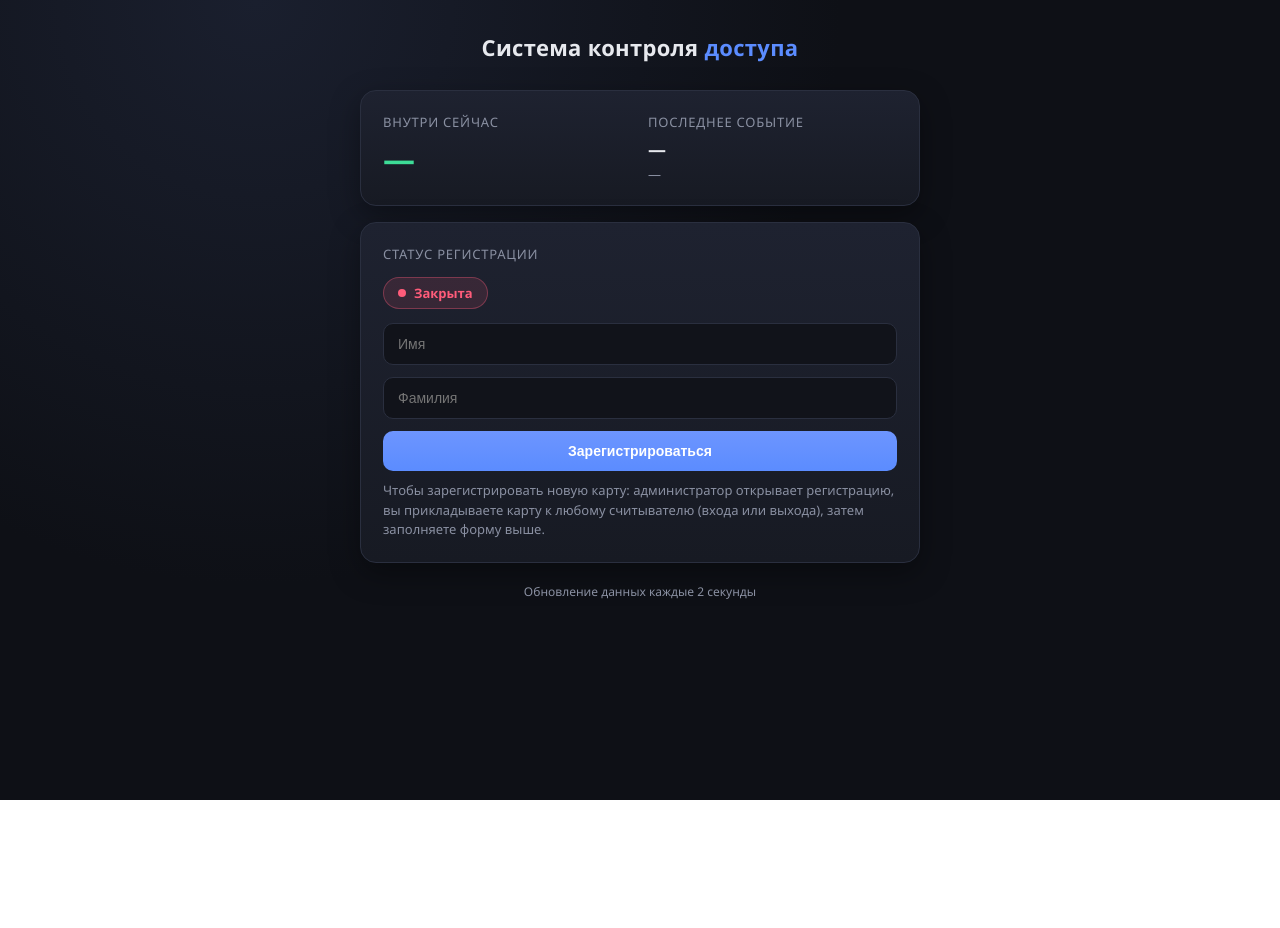
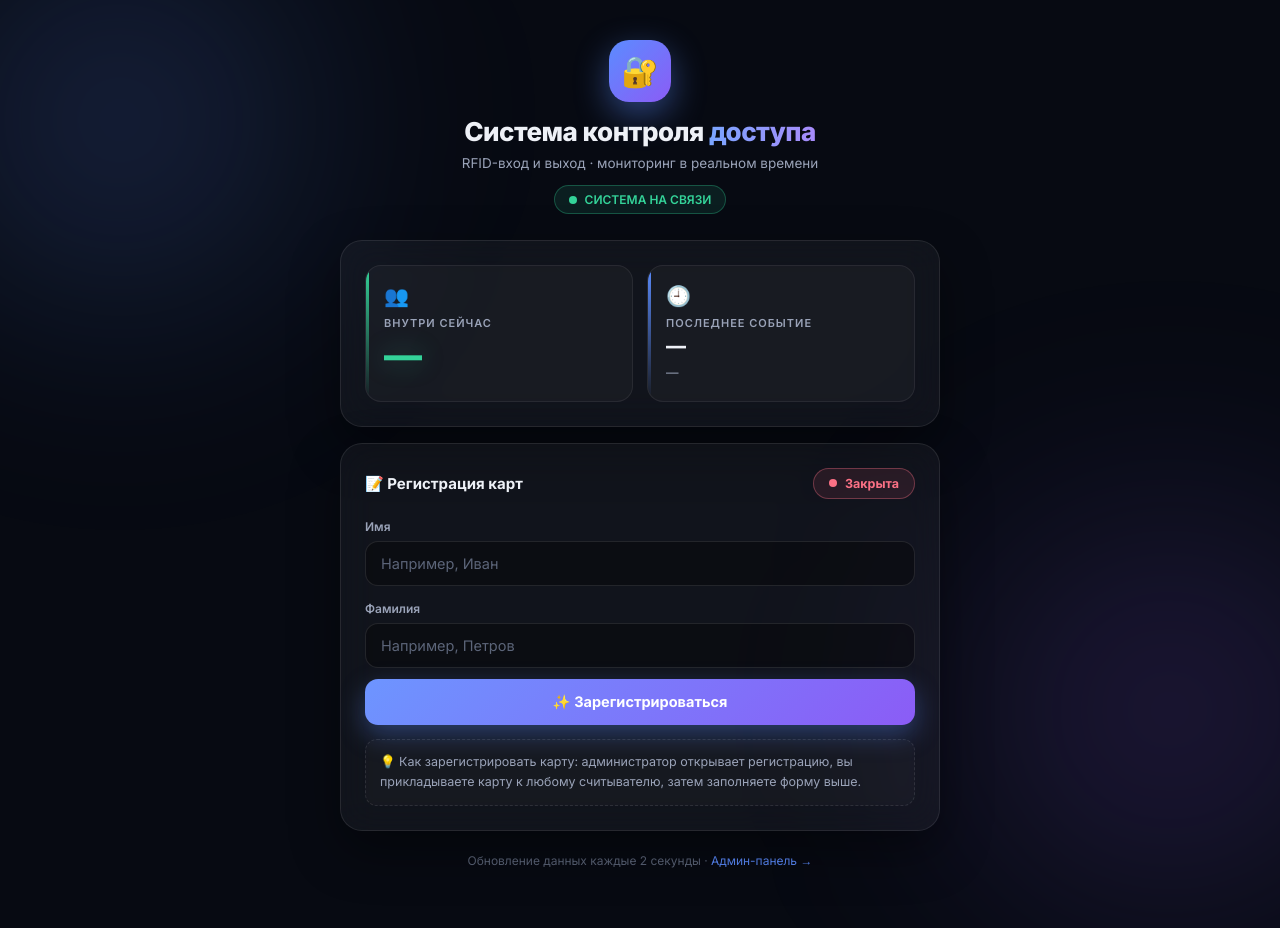
Before and after one commit to SanyaIshak/rfid__Project, a plain HTML site: page public/index.html in a window 1280 px wide. Before the commit the page ends 800 px from the top, so only its background shows below. Drawn offline with Linux system fonts and the light colour scheme; no server answers.

Commit message:
Update index.html

```diff
--- a/public/index.html
+++ b/public/index.html
@@ -5,103 +5,175 @@
 <meta name="viewport" content="width=device-width, initial-scale=1.0">
 <title>Система контроля доступа</title>
 <style>
+  @import url('https://fonts.googleapis.com/css2?family=Inter:wght@400;500;600;700;800&display=swap');
   :root{
-    --bg:#0e1016; --card:#171a23; --card2:#1e2230; --border:#2a2f3f;
-    --text:#e7e9ee; --muted:#8a90a2; --accent:#5b8cff; --green:#3ddc97;
-    --red:#ff5c7a; --yellow:#ffc857;
+    --bg:#070a12; --text:#eef1f7; --muted:#9aa3b8;
+    --accent:#5b8cff; --accent2:#8b5cf6; --green:#34d399; --red:#fb7185; --yellow:#fbbf24;
+    --glass:rgba(255,255,255,.045); --glass-brd:rgba(255,255,255,.09);
   }
   *{box-sizing:border-box;}
   body{
-    margin:0; min-height:100vh; background:
-      radial-gradient(circle at 20% 0%, #1a1f2e 0%, var(--bg) 45%);
-    color:var(--text); font-family:'Segoe UI',Roboto,Arial,sans-serif;
-    display:flex; justify-content:center; padding:32px 16px;
+    margin:0; min-height:100vh; color:var(--text);
+    font-family:'Inter','Segoe UI',Roboto,Arial,sans-serif;
+    background:var(--bg);
+    display:flex; justify-content:center; padding:40px 16px 60px;
+    position:relative; overflow-x:hidden;
   }
-  .wrap{width:100%; max-width:560px;}
-  h1{font-size:22px; font-weight:600; text-align:center; margin:0 0 28px;
-     letter-spacing:.3px;}
-  h1 span{color:var(--accent);}
+  body::before, body::after{
+    content:''; position:fixed; border-radius:50%; filter:blur(110px);
+    pointer-events:none; z-index:0;
+  }
+  body::before{width:560px;height:560px;left:-160px;top:-160px;
+    background:radial-gradient(circle,rgba(91,140,255,.28),transparent 65%);}
+  body::after{width:620px;height:620px;right:-200px;bottom:-220px;
+    background:radial-gradient(circle,rgba(139,92,246,.24),transparent 65%);}
+  .wrap{width:100%; max-width:600px; position:relative; z-index:1;
+    animation:rise .5s ease-out;}
+  @keyframes rise{from{opacity:0; transform:translateY(14px);} to{opacity:1; transform:none;}}
+  .hero{text-align:center; margin-bottom:26px;}
+  .logo{
+    width:62px; height:62px; margin:0 auto 14px; border-radius:20px;
+    display:flex; align-items:center; justify-content:center; font-size:30px;
+    background:linear-gradient(135deg,#5b8cff,#8b5cf6);
+    box-shadow:0 12px 34px rgba(91,140,255,.45);
+  }
+  h1{font-size:26px; font-weight:800; margin:0; letter-spacing:-.02em;}
+  h1 span{background:linear-gradient(90deg,#7aa5ff,#a78bfa);
+    -webkit-background-clip:text; background-clip:text; color:transparent;}
+  .sub{color:var(--muted); font-size:13.5px; margin-top:8px;}
+  .live{display:inline-flex; align-items:center; gap:8px; margin-top:14px;
+    font-size:12px; font-weight:600; color:var(--green);
+    background:rgba(52,211,153,.1); border:1px solid rgba(52,211,153,.3);
+    padding:6px 14px; border-radius:999px;}
+  .pulse{width:8px; height:8px; border-radius:50%; background:var(--green);
+    box-shadow:0 0 0 0 rgba(52,211,153,.6); animation:pulse 1.8s infinite;}
+  @keyframes pulse{70%{box-shadow:0 0 0 9px rgba(52,211,153,0);} 100%{box-shadow:0 0 0 0 rgba(52,211,153,0);}}
   .card{
-    background:linear-gradient(180deg, var(--card2), var(--card));
-    border:1px solid var(--border); border-radius:16px;
-    padding:22px; margin-bottom:16px; box-shadow:0 10px 30px rgba(0,0,0,.35);
+    background:var(--glass); border:1px solid var(--glass-brd);
+    border-radius:22px; padding:24px; margin-bottom:16px;
+    backdrop-filter:blur(18px); -webkit-backdrop-filter:blur(18px);
+    box-shadow:0 20px 50px rgba(0,0,0,.4);
   }
-  .grid2{display:grid; grid-template-columns:1fr 1fr; gap:16px;}
-  .stat-label{color:var(--muted); font-size:13px; text-transform:uppercase;
-     letter-spacing:.06em; margin-bottom:6px;}
-  .stat-value{font-size:32px; font-weight:700;}
-  .stat-value.inside{color:var(--green);}
-  .stat-sub{font-size:13px; color:var(--muted); margin-top:4px;}
-  .badge{
-    display:inline-flex; align-items:center; gap:8px; padding:6px 14px;
-    border-radius:999px; font-size:13px; font-weight:600;
+  .grid2{display:grid; grid-template-columns:1fr 1fr; gap:14px;}
+  @media (max-width:480px){ .grid2{grid-template-columns:1fr;} }
+  .stat{
+    background:rgba(255,255,255,.03); border:1px solid rgba(255,255,255,.07);
+    border-radius:16px; padding:18px; position:relative; overflow:hidden;
   }
-  .badge.open{background:rgba(61,220,151,.12); color:var(--green); border:1px solid rgba(61,220,151,.35);}
-  .badge.closed{background:rgba(255,92,122,.12); color:var(--red); border:1px solid rgba(255,92,122,.35);}
+  .stat::after{content:''; position:absolute; left:0; top:0; bottom:0; width:3px;}
+  .stat.people::after{background:linear-gradient(180deg,var(--green),transparent);}
+  .stat.event::after{background:linear-gradient(180deg,var(--accent),transparent);}
+  .stat-ico{font-size:20px; margin-bottom:8px;}
+  .stat-label{color:var(--muted); font-size:11px; font-weight:600;
+    text-transform:uppercase; letter-spacing:.09em; margin-bottom:6px;}
+  .stat-value{font-size:38px; font-weight:800; letter-spacing:-.03em; line-height:1;}
+  .stat-value.inside{color:var(--green); text-shadow:0 0 26px rgba(52,211,153,.4);}
+  .stat-sub{font-size:12.5px; color:var(--muted); margin-top:8px; line-height:1.5;}
+  .row-head{display:flex; align-items:center; justify-content:space-between;
+    gap:10px; margin-bottom:14px;}
+  .card-title{font-size:15px; font-weight:700; display:flex; align-items:center; gap:9px;}
+  .badge{display:inline-flex; align-items:center; gap:8px; padding:7px 15px;
+    border-radius:999px; font-size:12.5px; font-weight:700;
+    transition:all .25s;}
+  .badge.open{background:rgba(52,211,153,.12); color:var(--green);
+    border:1px solid rgba(52,211,153,.4); box-shadow:0 0 18px rgba(52,211,153,.15);}
+  .badge.closed{background:rgba(251,113,133,.1); color:var(--red);
+    border:1px solid rgba(251,113,133,.35);}
   .dot{width:8px; height:8px; border-radius:50%; background:currentColor;}
-  form{display:flex; flex-direction:column; gap:12px; margin-top:14px;}
+  .badge.open .dot{animation:pulse 1.8s infinite;}
+  form{display:flex; flex-direction:column; gap:11px; margin-top:16px;}
+  label{font-size:12px; font-weight:600; color:var(--muted);}
   input{
-    background:#11131a; border:1px solid var(--border); border-radius:10px;
-    padding:12px 14px; color:var(--text); font-size:14px; outline:none;
-    transition:border-color .15s;
+    background:rgba(0,0,0,.35); border:1px solid rgba(255,255,255,.1);
+    border-radius:13px; padding:13px 15px; color:var(--text);
+    font-size:14.5px; font-family:inherit; outline:none; transition:all .2s;
   }
-  input:focus{border-color:var(--accent);}
+  input:focus{border-color:var(--accent); box-shadow:0 0 0 3px rgba(91,140,255,.18);
+    background:rgba(0,0,0,.5);}
+  input::placeholder{color:#5c6579;}
   button{
-    background:linear-gradient(180deg, #6d95ff, var(--accent));
-    color:#fff; border:none; border-radius:10px; padding:12px 14px;
-    font-size:14px; font-weight:600; cursor:pointer; transition:opacity .15s;
+    background:linear-gradient(135deg,#6d95ff,#8b5cf6);
+    color:#fff; border:none; border-radius:13px; padding:14px;
+    font-size:14.5px; font-weight:700; font-family:inherit; cursor:pointer;
+    transition:all .2s; box-shadow:0 10px 26px rgba(91,140,255,.35);
   }
-  button:disabled{opacity:.4; cursor:not-allowed;}
-  button:hover:not(:disabled){opacity:.9;}
-  .hint{font-size:13px; color:var(--muted); line-height:1.5;}
+  button:disabled{opacity:.35; cursor:not-allowed; box-shadow:none;}
+  button:hover:not(:disabled){transform:translateY(-1px);
+    box-shadow:0 14px 32px rgba(91,140,255,.45);}
+  button:active:not(:disabled){transform:translateY(0);}
+  .hint{font-size:12.5px; color:var(--muted); line-height:1.65;
+    background:rgba(255,255,255,.025); border:1px dashed rgba(255,255,255,.1);
+    border-radius:12px; padding:12px 14px; margin-top:14px;}
   .pending{
-    background:rgba(255,200,87,.1); border:1px solid rgba(255,200,87,.3);
-    color:var(--yellow); border-radius:10px; padding:10px 12px; font-size:13px;
-    margin-top:10px;
+    background:rgba(251,191,36,.09); border:1px solid rgba(251,191,36,.35);
+    color:var(--yellow); border-radius:13px; padding:12px 14px; font-size:13px;
+    margin-top:14px; display:flex; gap:10px; align-items:flex-start;
+    animation:rise .3s ease-out; line-height:1.5;
   }
-  .msg{margin-top:10px; font-size:13px; border-radius:10px; padding:10px 12px; display:none;}
-  .msg.ok{background:rgba(61,220,151,.12); color:var(--green); display:block;}
-  .msg.err{background:rgba(255,92,122,.12); color:var(--red); display:block;}
-  .footer-note{text-align:center; color:var(--muted); font-size:12px; margin-top:20px;}
+  .msg{margin-top:12px; font-size:13px; border-radius:13px; padding:12px 14px;
+    display:none; line-height:1.5; animation:rise .3s ease-out;}
+  .msg.ok{background:rgba(52,211,153,.12); color:var(--green);
+    border:1px solid rgba(52,211,153,.35); display:block;}
+  .msg.err{background:rgba(251,113,133,.12); color:var(--red);
+    border:1px solid rgba(251,113,133,.35); display:block;}
+  .footer-note{text-align:center; color:#5c6579; font-size:12px; margin-top:22px;}
+  .footer-note a{color:var(--accent); text-decoration:none;}
 </style>
 </head>
 <body>
 <div class="wrap">
+  <div class="hero">
+    <div class="logo">🔐</div>
     <h1>Система контроля <span>доступа</span></h1>
+    <div class="sub">RFID-вход и выход · мониторинг в реальном времени</div>
+    <div class="live"><span class="pulse"></span>СИСТЕМА НА СВЯЗИ</div>
+  </div>
 
-  <div class="card grid2">
-    <div>
+  <div class="card">
+    <div class="grid2">
+      <div class="stat people">
+        <div class="stat-ico">👥</div>
         <div class="stat-label">Внутри сейчас</div>
         <div class="stat-value inside" id="insideCount">—</div>
       </div>
-    <div>
+      <div class="stat event">
+        <div class="stat-ico">🕘</div>
         <div class="stat-label">Последнее событие</div>
-      <div class="stat-value" id="lastEventTime" style="font-size:18px;">—</div>
+        <div class="stat-value" id="lastEventTime" style="font-size:20px;">—</div>
         <div class="stat-sub" id="lastEventAction">—</div>
+      </div>
     </div>
   </div>
 
   <div class="card">
-    <div class="stat-label">Статус регистрации</div>
-    <div id="regBadge" class="badge closed" style="margin-top:8px;">
+    <div class="row-head">
+      <div class="card-title">📝 Регистрация карт</div>
+      <div id="regBadge" class="badge closed">
         <span class="dot"></span><span id="regBadgeText">Закрыта</span>
+      </div>
     </div>
 
     <div id="pendingBox" class="pending" style="display:none;"></div>
 
     <form id="regForm">
-      <input type="text" id="fname" placeholder="Имя" autocomplete="off">
-      <input type="text" id="fsurname" placeholder="Фамилия" autocomplete="off">
-      <button type="submit" id="submitBtn">Зарегистрироваться</button>
+      <div>
+        <label for="fname">Имя</label>
+        <input type="text" id="fname" placeholder="Например, Иван" autocomplete="off" style="width:100%;margin-top:6px;">
+      </div>
+      <div>
+        <label for="fsurname">Фамилия</label>
+        <input type="text" id="fsurname" placeholder="Например, Петров" autocomplete="off" style="width:100%;margin-top:6px;">
+      </div>
+      <button type="submit" id="submitBtn">✨ Зарегистрироваться</button>
     </form>
-    <div class="hint" style="margin-top:10px;">
-      Чтобы зарегистрировать новую карту: администратор открывает регистрацию,
-      вы прикладываете карту к любому считывателю (входа или выхода), затем заполняете форму выше.
+    <div class="hint">
+      💡 Как зарегистрировать карту: администратор открывает регистрацию,
+      вы прикладываете карту к любому считывателю, затем заполняете форму выше.
     </div>
     <div class="msg" id="formMsg"></div>
   </div>
 
-  <div class="footer-note">Обновление данных каждые 2 секунды</div>
+  <div class="footer-note">Обновление данных каждые 2 секунды · <a href="/admin">Админ-панель →</a></div>
 </div>
 
 <script>
@@ -117,13 +189,18 @@ async function refreshPublic() {
     document.getElementById('lastEventTime').textContent = pub.last_event_time || '—';
 
     const actionsRu = {
-      entry: 'Вход', exit: 'Выход', register: 'Автоматическая регистрация',
-      registration_scan: 'Карта приложена к регистрации',
-      registration_confirm: 'Регистрация подтверждена'
+      entry: '✅ Вход', exit: '🚪 Выход', register: 'Автоматическая регистрация',
+      registration_scan: '📇 Карта приложена к регистрации',
+      registration_confirm: '🎉 Регистрация подтверждена',
+      entry_denied: '⛔ Вход отклонён (уже внутри)',
+      exit_denied: '⛔ Выход отклонён (сначала войдите)'
     };
-    document.getElementById('lastEventAction').textContent = pub.last_event_action
-      ? (actionsRu[pub.last_event_action] || pub.last_event_action) + (pub.last_event_uid ? (' · ' + pub.last_event_uid) : '')
-      : '—';
+    let actionTxt = pub.last_event_action
+      ? (actionsRu[pub.last_event_action] || pub.last_event_action) : '—';
+    if (pub.last_event_uid) actionTxt += ' · ' + pub.last_event_uid;
+    if (pub.last_event_reader === '1') actionTxt += ' · ридер Вход №1';
+    else if (pub.last_event_reader === '2') actionTxt += ' · ридер Выход №2';
+    document.getElementById('lastEventAction').textContent = actionTxt;
 
     const badge = document.getElementById('regBadge');
     const badgeText = document.getElementById('regBadgeText');
@@ -138,12 +215,12 @@ async function refreshPublic() {
     const pendingBox = document.getElementById('pendingBox');
     const submitBtn = document.getElementById('submitBtn');
     if (reg.registration_open && reg.pending_uid) {
-      pendingBox.style.display = 'block';
-      pendingBox.textContent = 'Карта обнаружена (UID: ' + reg.pending_uid + '). Заполните форму и нажмите кнопку.';
+      pendingBox.style.display = 'flex';
+      pendingBox.innerHTML = '<span>📡</span><span>Карта обнаружена (UID: <b>' + reg.pending_uid + '</b>). Заполните форму и нажмите кнопку.</span>';
       submitBtn.disabled = false;
     } else if (reg.registration_open && !reg.pending_uid) {
-      pendingBox.style.display = 'block';
-      pendingBox.textContent = 'Регистрация открыта. Приложите карту к любому считывателю.';
+      pendingBox.style.display = 'flex';
+      pendingBox.innerHTML = '<span>⏳</span><span>Регистрация открыта. Приложите карту к любому считывателю.</span>';
       submitBtn.disabled = true;
     } else {
       pendingBox.style.display = 'none';
@@ -167,7 +244,7 @@ document.getElementById('regForm').addEventListener('submit', async (e) => {
     const data = await res.json();
     if (data.status === 'ok') {
       msgBox.className = 'msg ok';
-      msgBox.textContent = 'Готово! Карта ' + data.uid + ' зарегистрирована.';
+      msgBox.textContent = '🎉 Готово! Карта ' + data.uid + ' зарегистрирована. Теперь приложите её ко входу.';
       document.getElementById('fname').value = '';
       document.getElementById('fsurname').value = '';
     } else {
```
Lines whose indentation alone changed are shown as unchanged.
